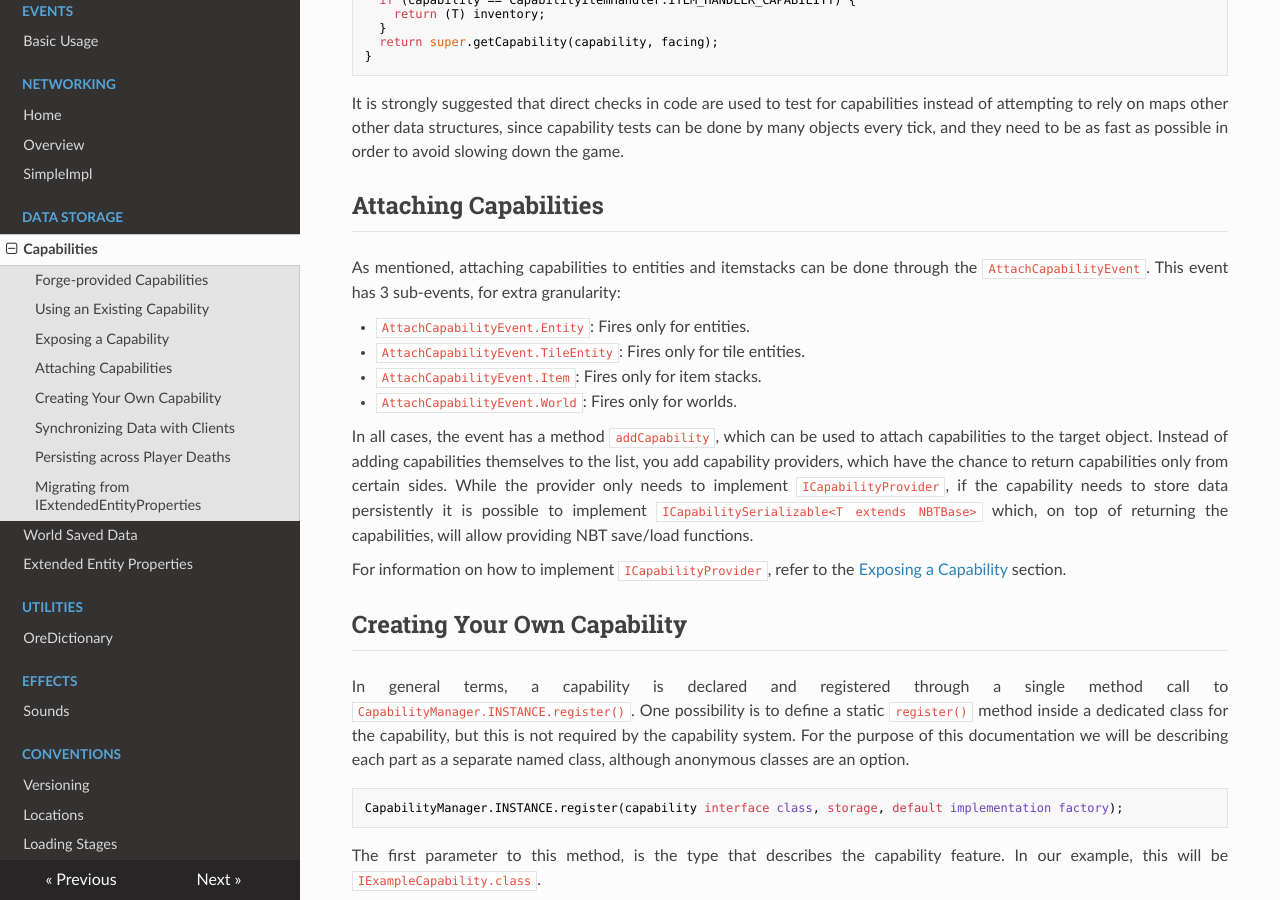
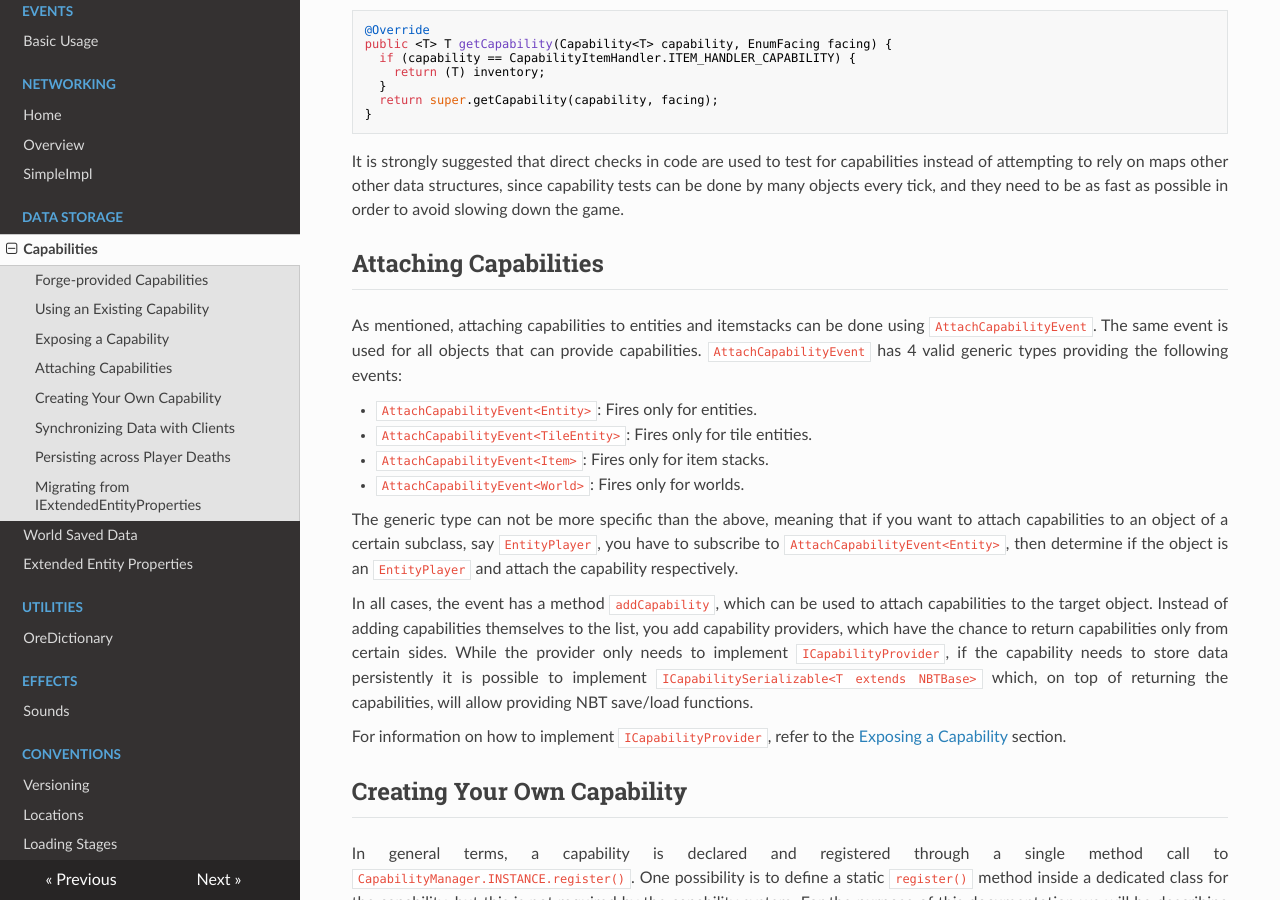
Before and after one commit to MinecraftForge/Documentation, an MkDocs documentation site: the page built from docs/datastorage/capabilities.md, in a window 1280 px wide and 900 px high, scrolled down 2133 px. Built offline with MkDocs 1.6.1, drawn with Linux system fonts in a browser that asks for light colours; nearby versions of some CDN libraries; old or Windows-style settings are respelled for this version of MkDocs; some of the changed text lies outside the part shown.

Commit message:
Update capabilities.md (#67)
* Update capabilities.md

Add information about `IEnergyStorage` and switch `AttachCapabilitiesEvent` to use generics

* Update capabilities.md

* Update capabilities.md

* Update capabilities.md

```diff
--- a/docs/datastorage/capabilities.md
+++ b/docs/datastorage/capabilities.md
@@ -10,11 +10,13 @@ Forge adds capability support to TileEntities, Entities, and ItemStacks, which c
 Forge-provided Capabilities
 ---------------------------
 
-As of this writing, Forge provides two capabilities: IItemHandler and IFluidHandler
+As of this writing, Forge provides three capabilities: IItemHandler, IFluidHandler and IEnergyStorage
 
 IItemHandler exposes an interface for handling inventory slots. It can be applied to TileEntities (chests, machines, etc.), Entities (extra player slots, mob/creature inventories/bags), or ItemStacks (portable backpacks and such). It replaces the old `IInventory` and `ISidedInventory` with an automation-friendly system.
 
 IFluidHandler exposes an interface for handling fluid inventories. It can also be applied to TileEntities Entities, or ItemStacks. It replaces the old `IFluidHandler` with a more consistent and automation-friendly system.
+
+IEnergyStorage exposes an interface for handling energy containers. It can be applied to TileEntities, Entities or ItemStacks. It is based on the RedstoneFlux API by TeamCoFH.
 
 Using an Existing Capability
 ----------------------------
@@ -70,12 +72,14 @@ It is strongly suggested that direct checks in code are used to test for capabil
 Attaching Capabilities
 ----------------------
 
-As mentioned, attaching capabilities to entities and itemstacks can be done through the `AttachCapabilityEvent`. This event has 3 sub-events, for extra granularity:
+As mentioned, attaching capabilities to entities and itemstacks can be done using `AttachCapabilityEvent`. The same event is used for all objects that can provide capabilities. `AttachCapabilityEvent` has 4 valid generic types providing the following events:
 
-* `AttachCapabilityEvent.Entity`: Fires only for entities.
-* `AttachCapabilityEvent.TileEntity`: Fires only for tile entities.
-* `AttachCapabilityEvent.Item`: Fires only for item stacks.
-* `AttachCapabilityEvent.World`: Fires only for worlds.
+* `AttachCapabilityEvent<Entity>`: Fires only for entities.
+* `AttachCapabilityEvent<TileEntity>`: Fires only for tile entities.
+* `AttachCapabilityEvent<Item>`: Fires only for item stacks.
+* `AttachCapabilityEvent<World>`: Fires only for worlds.
+
+The generic type can not be more specific than the above, meaning that if you want to attach capabilities to an object of a certain subclass, say `EntityPlayer`, you have to subscribe to `AttachCapabilityEvent<Entity>`, then determine if the object is an `EntityPlayer` and attach the capability respectively.
 
 In all cases, the event has a method `addCapability`, which can be used to attach capabilities to the target object. Instead of adding capabilities themselves to the list, you add capability providers, which have the chance to return capabilities only from certain sides. While the provider only needs to implement `ICapabilityProvider`, if the capability needs to store data persistently it is possible to implement `ICapabilitySerializable<T extends NBTBase>` which, on top of returning the capabilities, will allow providing NBT save/load functions.
 
```
Also changed, not shown: other parts of docs/datastorage/capabilities.md (+1 -1 lines).
